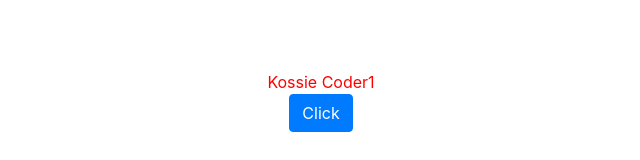
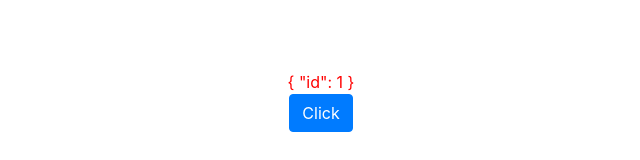
Before and after one commit to gydud25416/Study_VueJS3, a Vue app in the folder vue3-project/: page / in a window 1280 px wide. Shown: the part 299-459 px from the top of the page, without its empty margins (319-959 px from the left). Built offline with nearby package versions, Linux system fonts and the light colour scheme.

Commit message:
[Sec1:07] ref vs reactive

```diff
--- a/vue3-project/src/App.vue
+++ b/vue3-project/src/App.vue
@@ -6,9 +6,12 @@
 </template>
 
 <script>
+import { reactive } from 'vue';
 export default {
   setup(){
-    let name = 'Kossie Coder1';
+    let name = reactive({
+      id: 1
+    });
 
     // const greeting = (name) =>{
     //   return 'Hello, ' + name;
@@ -17,7 +20,7 @@ export default {
     // const greet = greeting(name)
 
     const updateName = () =>{
-      name = 'Kossie Coder';
+      name.id = 2;
     }
 
     return {
```
